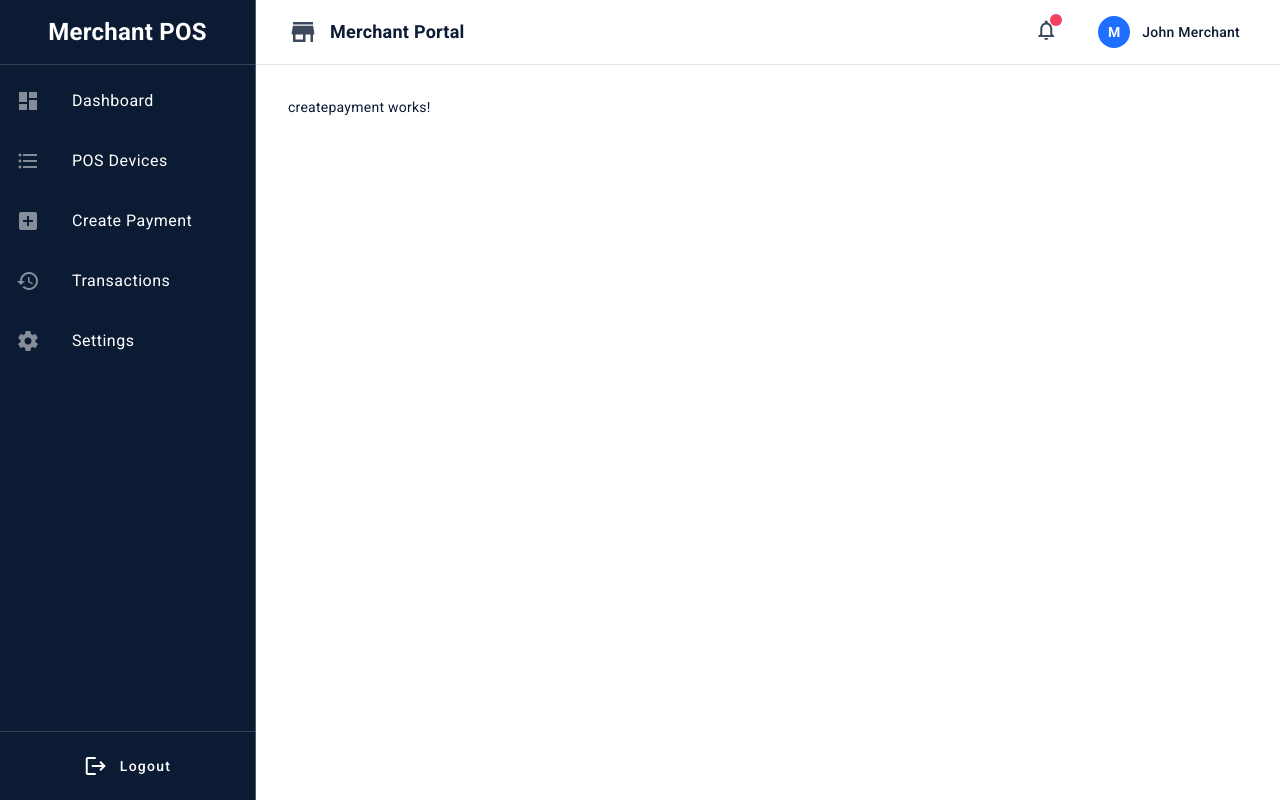
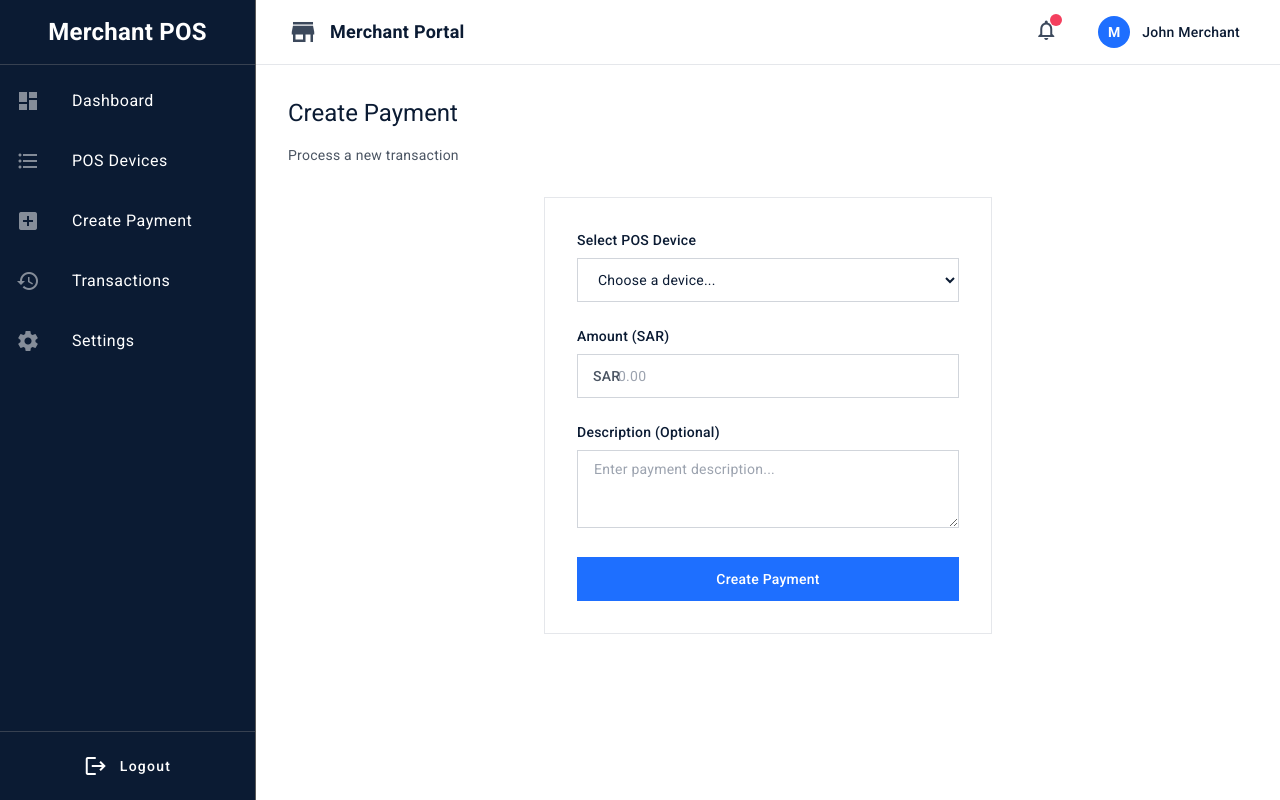
Before and after one commit to A-Elshorafa/pos-fr, an Angular app: page /create-payment in a window 1280 px wide. Built offline with nearby package versions, Linux system fonts and the light colour scheme; a web font is replaced by a local one.

Commit message:
feat(payments): add the create-payment page

```diff
--- a/src/app/features/create-payment/create-payment.component.html
+++ b/src/app/features/create-payment/create-payment.component.html
@@ -1 +1,112 @@
-<p>createpayment works!</p>
+<div class="space-y-8">
+  <!-- Page Header -->
+  <div>
+    <h1 class="text-h1 text-dark-primary font-bold">Create Payment</h1>
+    <p class="text-body text-gray-600 mt-2">Process a new transaction</p>
+  </div>
+
+  <!-- Form Card -->
+  <div class="flex justify-center">
+    <app-card padding="lg" shadow class="w-full max-w-md">
+      <form (ngSubmit)="onCreatePayment()" class="space-y-6">
+        <!-- POS Device Selection -->
+        <div>
+          <label class="text-label text-dark-primary font-medium mb-2 block"
+            >Select POS Device</label
+          >
+          <select
+            [(ngModel)]="posDevice"
+            name="posDevice"
+            class="w-full h-11 px-4 py-2 border border-border-input rounded-input focus:outline-none focus:ring-2 focus:ring-primary focus:border-transparent transition-colors bg-white text-dark-primary"
+            required
+          >
+            <option value="">Choose a device...</option>
+            <option value="POS-001">POS Terminal 1 (Online)</option>
+            <option value="POS-002">POS Terminal 2 (Online)</option>
+            <option value="POS-003">POS Terminal 3 (Offline)</option>
+            <option value="POS-004">POS Terminal 4 (Online)</option>
+          </select>
+        </div>
+
+        <!-- Amount Input -->
+        <div>
+          <label class="text-label text-dark-primary font-medium mb-2 block"
+            >Amount (SAR)</label
+          >
+          <div class="relative">
+            <span
+              class="absolute left-4 top-1/2 transform -translate-y-1/2 text-gray-600 font-medium"
+              >SAR</span
+            >
+            <input
+              type="number"
+              [(ngModel)]="amount"
+              name="amount"
+              placeholder="0.00"
+              class="w-full h-11 px-10 py-2 border border-border-input rounded-input focus:outline-none focus:ring-2 focus:ring-primary focus:border-transparent transition-colors bg-white text-dark-primary"
+              step="0.01"
+              required
+            />
+          </div>
+        </div>
+
+        <!-- Description Input -->
+        <div>
+          <label class="text-label text-dark-primary font-medium mb-2 block"
+            >Description (Optional)</label
+          >
+          <textarea
+            [(ngModel)]="description"
+            name="description"
+            placeholder="Enter payment description..."
+            rows="3"
+            class="w-full px-4 py-2 border border-border-input rounded-input focus:outline-none focus:ring-2 focus:ring-primary focus:border-transparent transition-colors bg-white text-dark-primary placeholder-gray-400"
+          ></textarea>
+        </div>
+
+        <!-- Create Button -->
+        <button
+          type="submit"
+          class="w-full h-11 bg-primary text-white font-medium rounded-button hover:bg-primary-hover transition-colors focus:outline-none focus:ring-2 focus:ring-primary focus:ring-offset-2"
+        >
+          Create Payment
+        </button>
+      </form>
+    </app-card>
+  </div>
+
+  <!-- Success Modal -->
+  <div
+    *ngIf="showSuccessModal"
+    class="fixed inset-0 bg-black bg-opacity-50 flex items-center justify-center"
+  >
+    <app-card padding="lg" shadow class="w-full max-w-sm">
+      <div class="text-center">
+        <div class="flex justify-center mb-4">
+          <svg
+            class="w-16 h-16 text-success"
+            fill="currentColor"
+            viewBox="0 0 24 24"
+          >
+            <path
+              d="M12 2C6.48 2 2 6.48 2 12s4.48 10 10 10 10-4.48 10-10S17.52 2 12 2zm-2 15l-5-5 1.41-1.41L10 14.17l7.59-7.59L19 8l-9 9z"
+            />
+          </svg>
+        </div>
+        <h2 class="text-h2 text-dark-primary font-bold mb-2">
+          Payment Created Successfully!
+        </h2>
+        <p class="text-body text-gray-600 mb-2">Reference ID:</p>
+        <p class="text-lg font-bold text-primary mb-6">
+          TXN-{{ getRandomTxnId() }}
+        </p>
+        <button
+          (click)="closeSuccessModal()"
+          class="w-full h-11 bg-primary text-white font-medium rounded-button hover:bg-primary-hover transition-colors"
+        >
+          View in Transactions
+        </button>
+      </div>
+    </app-card>
+  </div>
+</div>
--- a/src/app/features/create-payment/create-payment.component.ts
+++ b/src/app/features/create-payment/create-payment.component.ts
@@ -1,10 +1,34 @@
 import { Component } from "@angular/core";
 import { CommonModule } from "@angular/common";
+import { FormsModule } from "@angular/forms";
+import { CardComponent } from "../../shared/components/card/card";
 
 @Component({
-  selector: "app-createpayment",
+  selector: "app-create-payment",
   standalone: true,
-  imports: [CommonModule],
+  imports: [CommonModule, FormsModule, CardComponent],
   templateUrl: "./create-payment.component.html",
 })
-export class CreatePaymentComponent {}
+export class CreatePaymentComponent {
+  posDevice = "";
+  amount = "";
+  description = "";
+  showSuccessModal = false;
+
+  onCreatePayment(): void {
+    if (this.posDevice && this.amount) {
+      this.showSuccessModal = true;
+    }
+  }
+
+  closeSuccessModal(): void {
+    this.showSuccessModal = false;
+    this.posDevice = "";
+    this.amount = "";
+    this.description = "";
+  }
+
+  getRandomTxnId(): string {
+    return String(Math.floor(Math.random() * 100000)).padStart(5, "0");
+  }
+}
```
